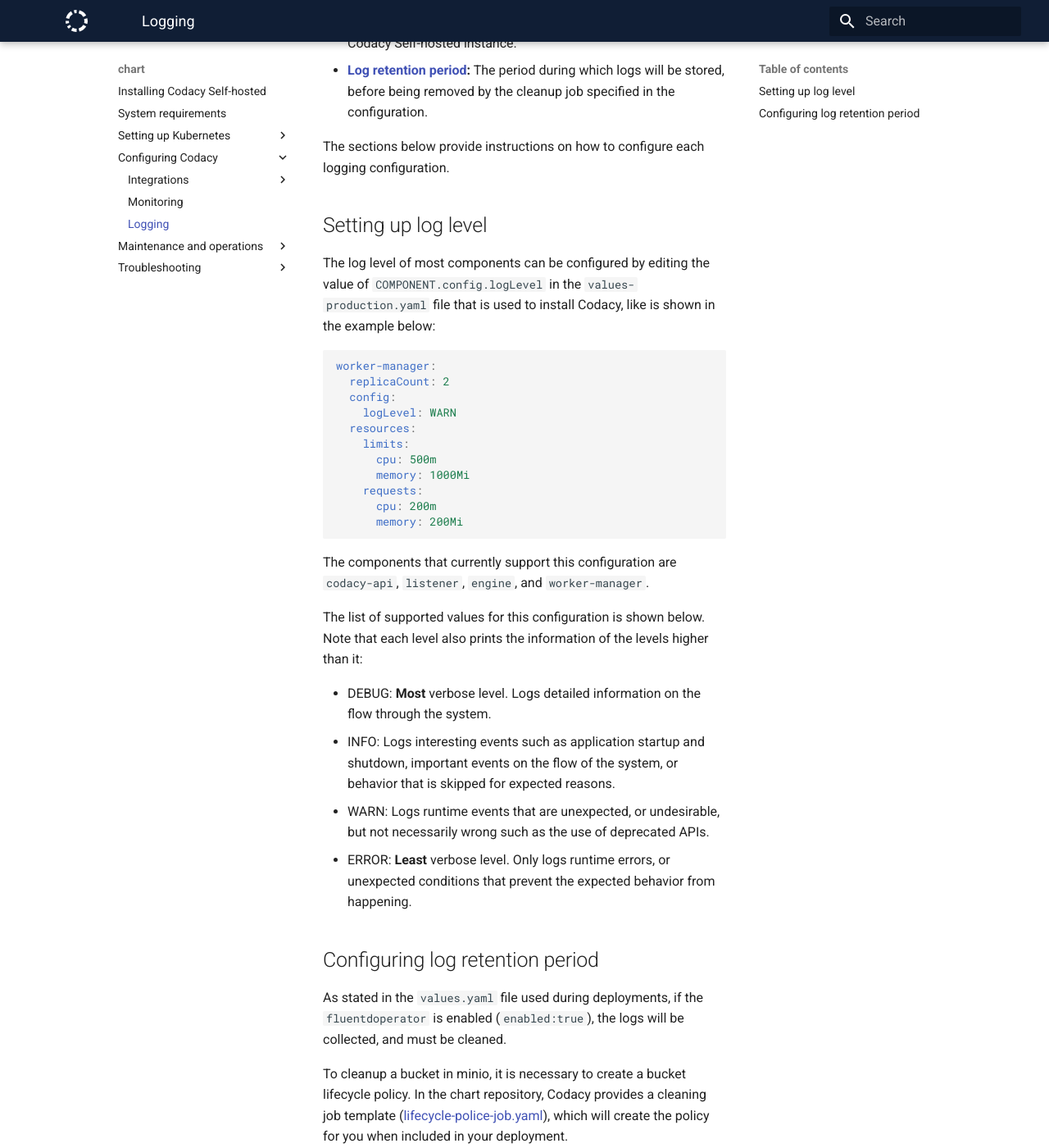
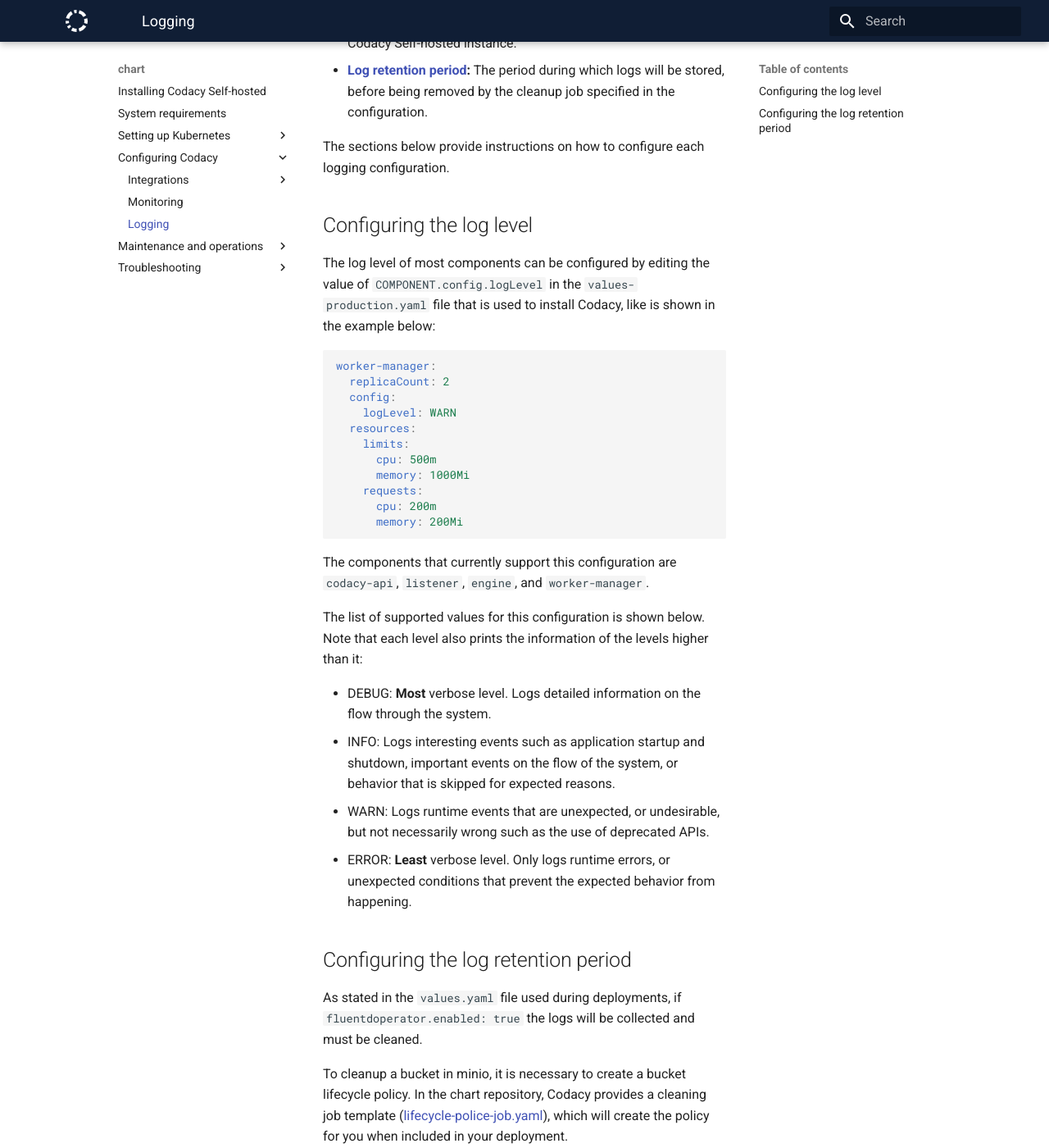
Before and after one commit to codacy/chart, an MkDocs documentation site: the page built from docs/configuration/logging.md, in a window 1280 px wide and 1400 px high, scrolled down 287 px. Shown: the whole window at 82% size. Built offline with MkDocs 1.6.1 and Material for MkDocs 9.7.7, drawn with Linux system fonts in a browser that asks for light colours.

Commit message:
Apply suggestions from code review
Co-authored-by: Paulo Ribeiro <paulo.ribeiro@codacy.com>

````diff
--- a/docs/configuration/logging.md
+++ b/docs/configuration/logging.md
@@ -6,12 +6,12 @@
 
 Currently, Codacy Self-hosted supports two types of log configurations:
 
--   **[Log level](#setting-up-log-levels):** The severity of the messages that will be shown in logs. We recommend that you don't use a log level lower than WARN, as the logs are useful to troubleshoot any issues in your Codacy Self-hosted instance.
--   **[Log retention period](#configuring-log-retention-period):** The period during which logs will be stored, before being removed by the cleanup job specified in the configuration.
+-   **[Log level](#configuring-the-log-level):** The severity of the messages that will be shown in logs. We recommend that you don't use a log level lower than WARN, as the logs are useful to troubleshoot any issues in your Codacy Self-hosted instance.
+-   **[Log retention period](#configuring-the-log-retention-period):** The period during which logs will be stored, before being removed by the cleanup job specified in the configuration.
 
 The sections below provide instructions on how to configure each logging configuration.
 
-## Setting up log level
+## Configuring the log level
 
 The log level of most components can be configured by editing the value of `COMPONENT.config.logLevel` in the `values-production.yaml` file that is used to install Codacy, like is shown in the example below:
 ```yaml
@@ -33,12 +33,12 @@
 
 -   DEBUG: **Most** verbose level. Logs detailed information on the flow through the system.
 -   INFO: Logs interesting events such as application startup and shutdown, important events on the flow of the system, or behavior that is skipped for expected reasons.
--  WARN: Logs runtime events that are unexpected, or undesirable, but not necessarily wrong such as the use of deprecated APIs.
--  ERROR: **Least** verbose level. Only logs runtime errors, or unexpected conditions that prevent the expected behavior from happening.
+-   WARN: Logs runtime events that are unexpected, or undesirable, but not necessarily wrong such as the use of deprecated APIs.
+-   ERROR: **Least** verbose level. Only logs runtime errors, or unexpected conditions that prevent the expected behavior from happening.
 
-## Configuring log retention period
+## Configuring the log retention period
 
-As stated in the `values.yaml` file used during deployments, if the `fluentdoperator` is enabled (`enabled:true`), the logs will be collected, and must be cleaned.
+As stated in the `values.yaml` file used during deployments, if `fluentdoperator.enabled: true` the logs will be collected and must be cleaned.
 
 To cleanup a bucket in minio, it is necessary to create a bucket lifecycle policy. In the chart repository, Codacy provides a cleaning job template ([lifecycle-police-job.yaml](https://github.com/codacy/chart/blob/master/codacy/templates/fluentd/lifecycle-police-job.yaml)), which will create the policy for you when included in your deployment.
 
````
